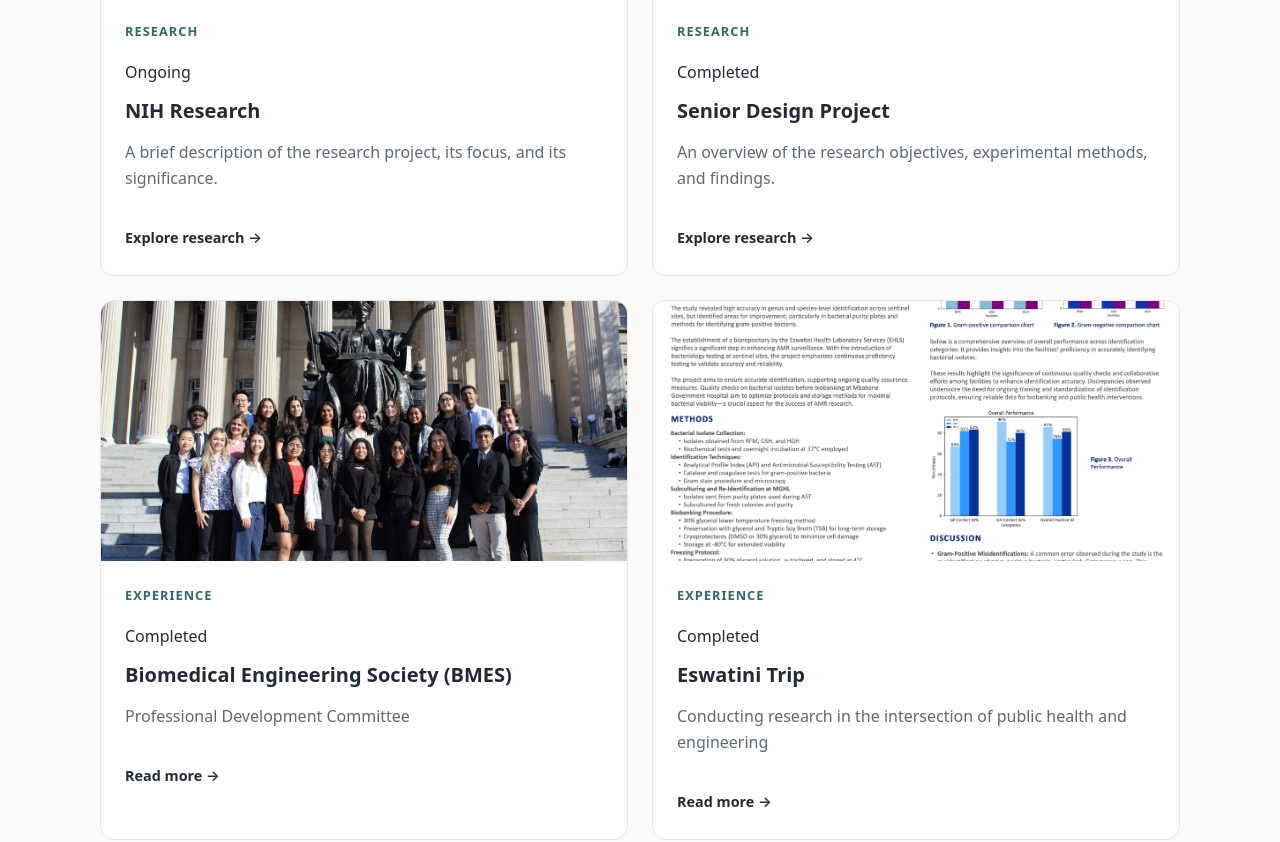
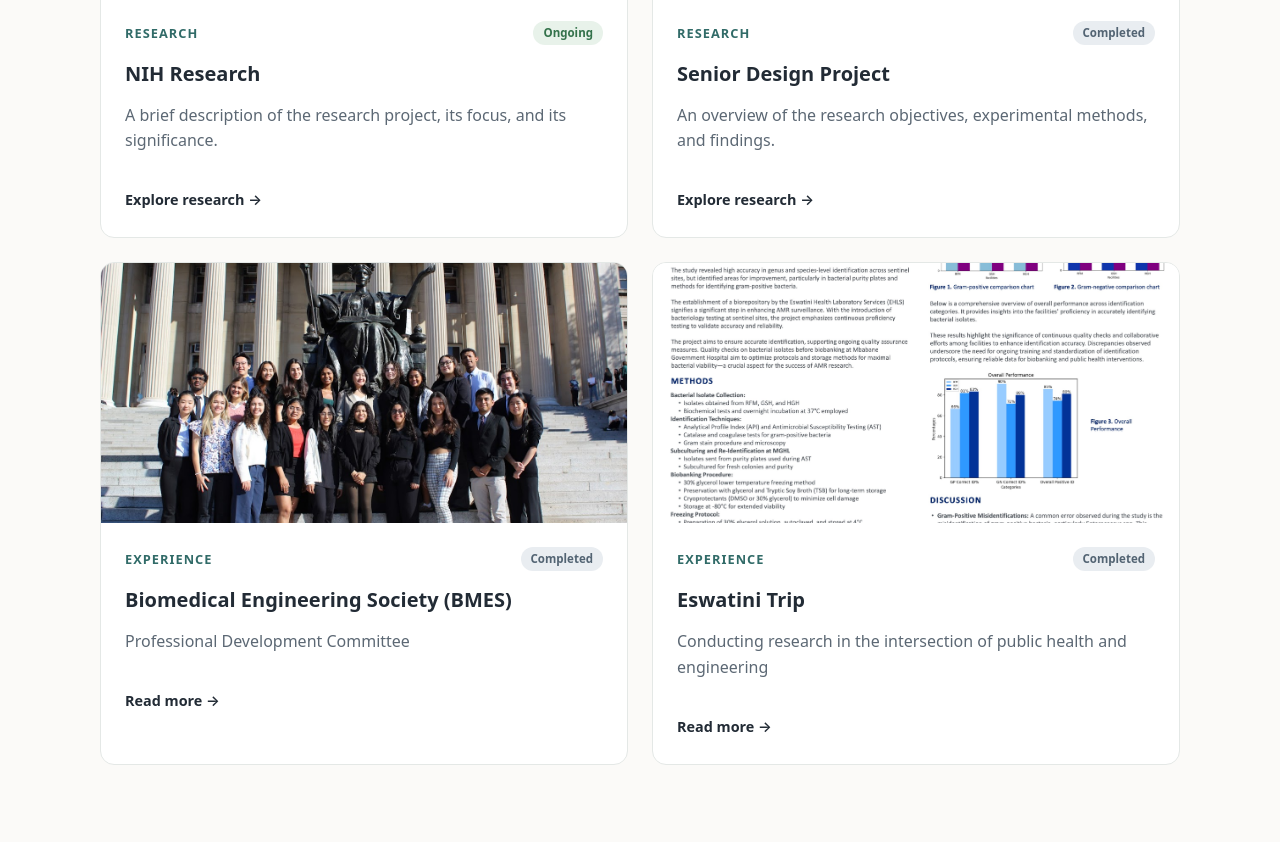
Before and after one commit to amaanwar/amaanwar.github.io, a plain HTML site: page index.html in a window 1280 px wide. Shown: the part 1139-1981 px from the top of the page. Drawn offline with Linux system fonts and the light colour scheme.

Commit message:
Update style.css

```diff
--- a/style.css
+++ b/style.css
@@ -89,3 +89,47 @@
     transition: none;
   }
 }
+
+
+/* CARD STATUS LABELS */
+
+.card-meta {
+  display: flex;
+  align-items: center;
+  justify-content: space-between;
+  flex-wrap: wrap;
+  gap: 10px;
+  margin-bottom: 12px;
+}
+
+.card-meta .card-label {
+  margin: 0;
+}
+
+.status {
+  display: inline-block;
+  padding: 4px 10px;
+  border-radius: 999px;
+  font-size: 0.72rem;
+  font-weight: 600;
+  line-height: 1.4;
+  white-space: nowrap;
+}
+
+/* Ongoing - green */
+.status-ongoing {
+  background: #e8f2ea;
+  color: #34724b;
+}
+
+/* Completed - gray */
+.status-completed {
+  background: #e9edf1;
+  color: #536473;
+}
+
+/* In Progress - amber */
+.status-progress {
+  background: #fff1dc;
+  color: #996515;
+}
```
